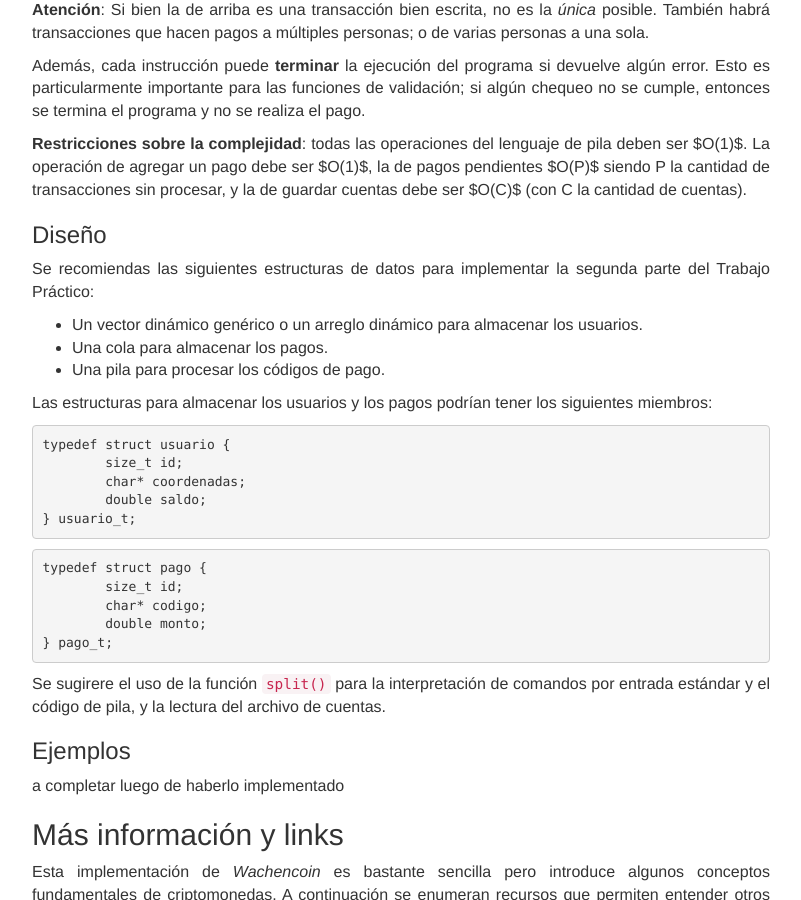
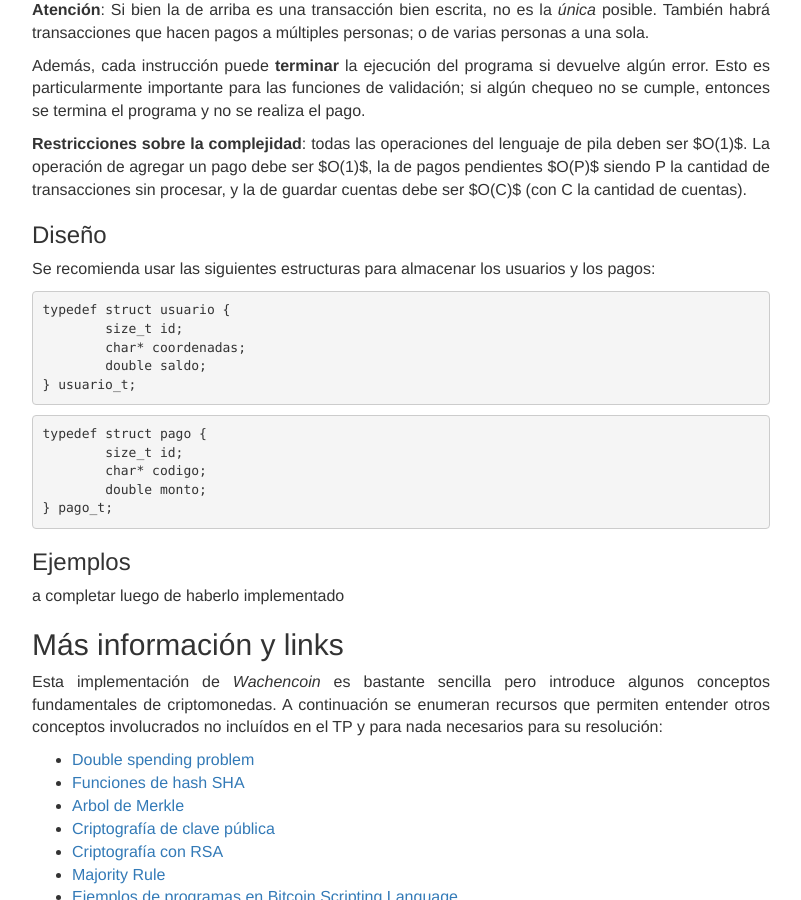
Before and after one commit to algoritmos-rw/algoritmos, a Jekyll site: the page built from static/tps/tp1/index.md, in a window 1280 px wide and 900 px high, scrolled down 2229 px. Shown: the whole window, without its empty margins (239-1040 px from the left). Built offline with Jekyll 4.4.1, drawn with Linux system fonts in a browser that asks for light colours.

Commit message:
Feedback de @roj.

````diff
--- a/static/tps/tp1/index.md
+++ b/static/tps/tp1/index.md
@@ -130,15 +130,8 @@ y la de guardar cuentas debe ser $O(C)$ (con C la cantidad de cuentas).
 
 ### Diseño
 
-Se recomiendas las siguientes estructuras de datos para implementar la segunda
-parte del Trabajo Práctico:
-
-* Un vector dinámico genérico o un arreglo dinámico para almacenar los usuarios.
-* Una cola para almacenar los pagos.
-* Una pila para procesar los códigos de pago.
-
-Las estructuras para almacenar los usuarios y los pagos podrían tener los
-siguientes miembros:
+Se recomienda usar las siguientes estructuras para almacenar los usuarios y los
+pagos:
 
 ``` cpp
 typedef struct usuario {
@@ -155,9 +148,6 @@ typedef struct pago {
 	double monto;
 } pago_t;
 ```
-
-Se sugirere el uso de la función `split()` para la interpretación de comandos
-por entrada estándar y el código de pila, y la lectura del archivo de cuentas.
 
 ### Ejemplos
 
````
